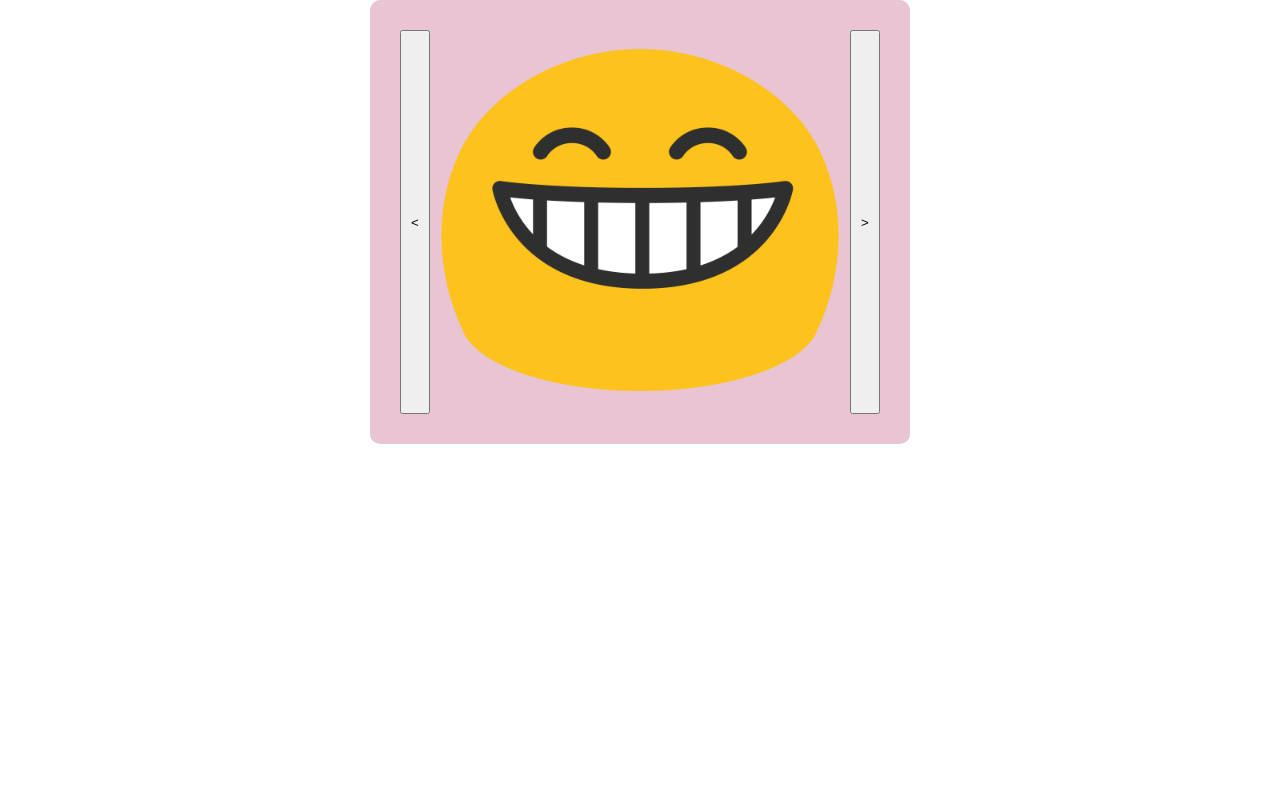
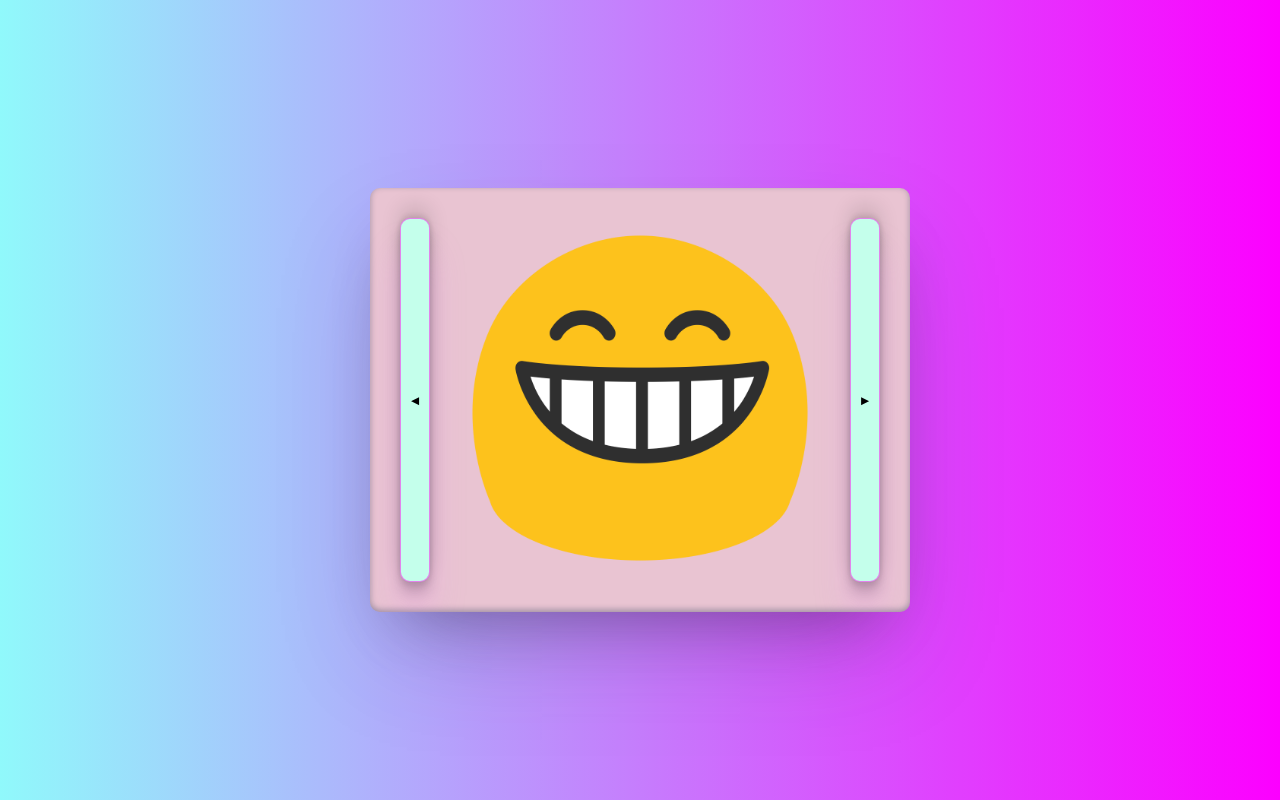
Before and after one commit to seppohyvarinen/exove-developer-test, a React (Create React App) app in the folder section_2/2a/: page / in a window 1280 px wide. Built offline with nearby package versions, Linux system fonts and the light colour scheme.

Commit message:
Add: simple styling for the app

```diff
--- a/section_2/2a/public/index.html
+++ b/section_2/2a/public/index.html
@@ -26,7 +26,7 @@
     -->
     <title>React App</title>
   </head>
-  <body>
+  <body style="margin: 0">
     <noscript>You need to enable JavaScript to run this app.</noscript>
     <div id="root"></div>
     <!--
--- a/section_2/2a/src/App.css
+++ b/section_2/2a/src/App.css
@@ -1,9 +1,13 @@
 .App {
   text-align: center;
+  background-color: #74fbf7;
+  background-image: linear-gradient(90deg, #90f9fb 0%, #fc00ff 100%);
+  height: 100vh;
+  display: grid;
+  place-items: center;
 }
 .mainContainer {
-  width: 600px;
-  max-width: 100%;
+  width: 700px;
 
   margin-left: auto;
   margin-right: auto;
@@ -20,29 +24,37 @@
   padding: 20px;
   background-color: #e9c4d2;
   border-radius: 10px;
+  box-shadow: rgba(50, 50, 93, 0.25) 0px 50px 100px -20px,
+    rgba(0, 0, 0, 0.3) 0px 30px 60px -30px,
+    rgba(10, 37, 64, 0.35) 0px -2px 6px 0px inset;
 }
 
 .carousel-img {
-  width: 100%;
+  width: 95%;
   margin-left: auto;
   margin-right: auto;
 
   max-width: 500px;
+}
+image {
+  box-shadow: 10px 10px 10px #ccc;
+  -webkit-box-shadow: 30px 30px 10px #ccc;
+  -moz-box-shadow: 30px 30px 10px #ccc;
 }
 
 .present {
   left: 0;
   opacity: 1;
   visibility: visible;
-  -webkit-transition: opacity 1s ease-in-out;
-  -moz-transition: opacity 1s ease-in-out;
-  -o-transition: opacity 1s ease-in-out;
-  transition: opacity 1s ease-in-out;
+  -webkit-transition: opacity 1.5s ease-in-out;
+  -moz-transition: opacity 1.5s ease-in-out;
+  -o-transition: opacity 1.5s ease-in-out;
+  transition: opacity 1.5s ease-in-out;
 }
 .next {
   position: absolute;
   top: 30%;
-  left: 2000px;
+  left: 1000px;
   opacity: 0;
   visibility: hidden;
   height: 10px;
@@ -51,7 +63,7 @@
 .previous {
   position: absolute;
   top: 30%;
-  left: -2000px;
+  left: -1000px;
   opacity: 0;
   visibility: hidden;
   height: 10px;
@@ -60,9 +72,17 @@
 
 button {
   margin: 10px;
+  background-color: rgb(196, 255, 235);
+  border-radius: 10px;
+  border: 1px solid rgba(244, 60, 237, 0.629);
+  box-shadow: rgba(230, 137, 243, 0.25) 0px 34px 35px,
+    rgba(0, 0, 0, 0.12) 0px -12px 20px, rgba(0, 0, 0, 0.12) 0px 4px 6px,
+    rgba(0, 0, 0, 0.17) 0px 12px 13px, rgba(0, 0, 0, 0.09) 0px -3px 5px;
 }
-button:hover {
+.button:hover {
   color: #fff;
-  border: 2px solid rgba(0, 0, 0, 0);
-  box-shadow: 0 0 0px var(--color);
+  border: 2px solid rgba(244, 60, 237, 0.629);
+
+  transform: scale(0.9);
+  transition: 0.5s;
 }
--- a/section_2/2a/src/App.tsx
+++ b/section_2/2a/src/App.tsx
@@ -1,12 +1,13 @@
-import React, { useState } from "react";
 import { Carousel } from "./components/Carousel";
 
 import "./App.css";
 
 function App() {
   return (
-    <div className="mainContainer">
-      <Carousel />
+    <div className="App">
+      <div className="mainContainer">
+        <Carousel />
+      </div>
     </div>
   );
 }
--- a/section_2/2a/src/components/Carousel.tsx
+++ b/section_2/2a/src/components/Carousel.tsx
@@ -51,7 +51,9 @@ export const Carousel = () => {
 
   return (
     <div className="carousel-container">
-      <button onClick={() => handlePrevious()}>{"<"}</button>
+      <button className="button" onClick={() => handlePrevious()}>
+        {"◄"}
+      </button>
 
       <Item
         imageSrc={items[0].imageSrc}
@@ -69,7 +71,9 @@ export const Carousel = () => {
         classType={setClass(2)}
       ></Item>
 
-      <button onClick={() => handleNext()}>{">"}</button>
+      <button className="button" onClick={() => handleNext()}>
+        {"►"}
+      </button>
     </div>
   );
 };
```
Also changed, not shown: section_2/2a/public/images/smiley2.png, section_2/2a/public/images/smiley3.png.
